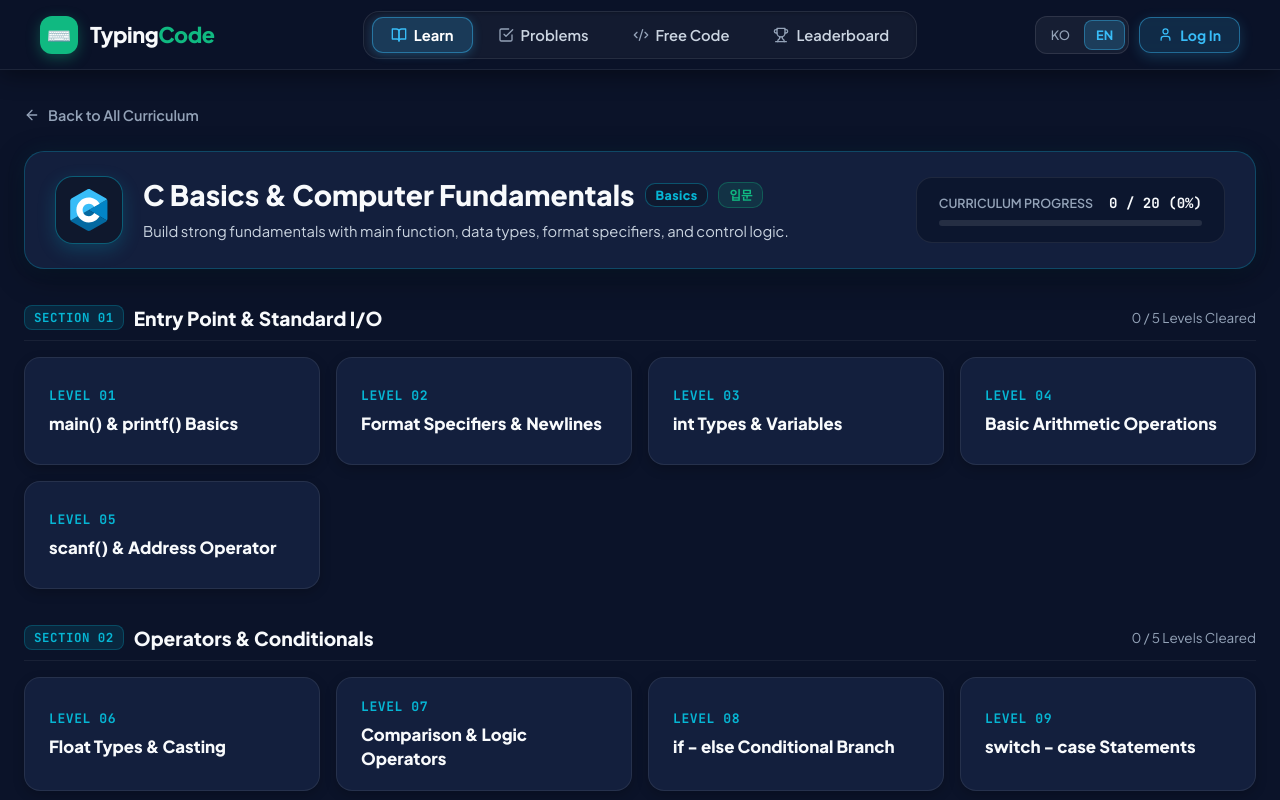
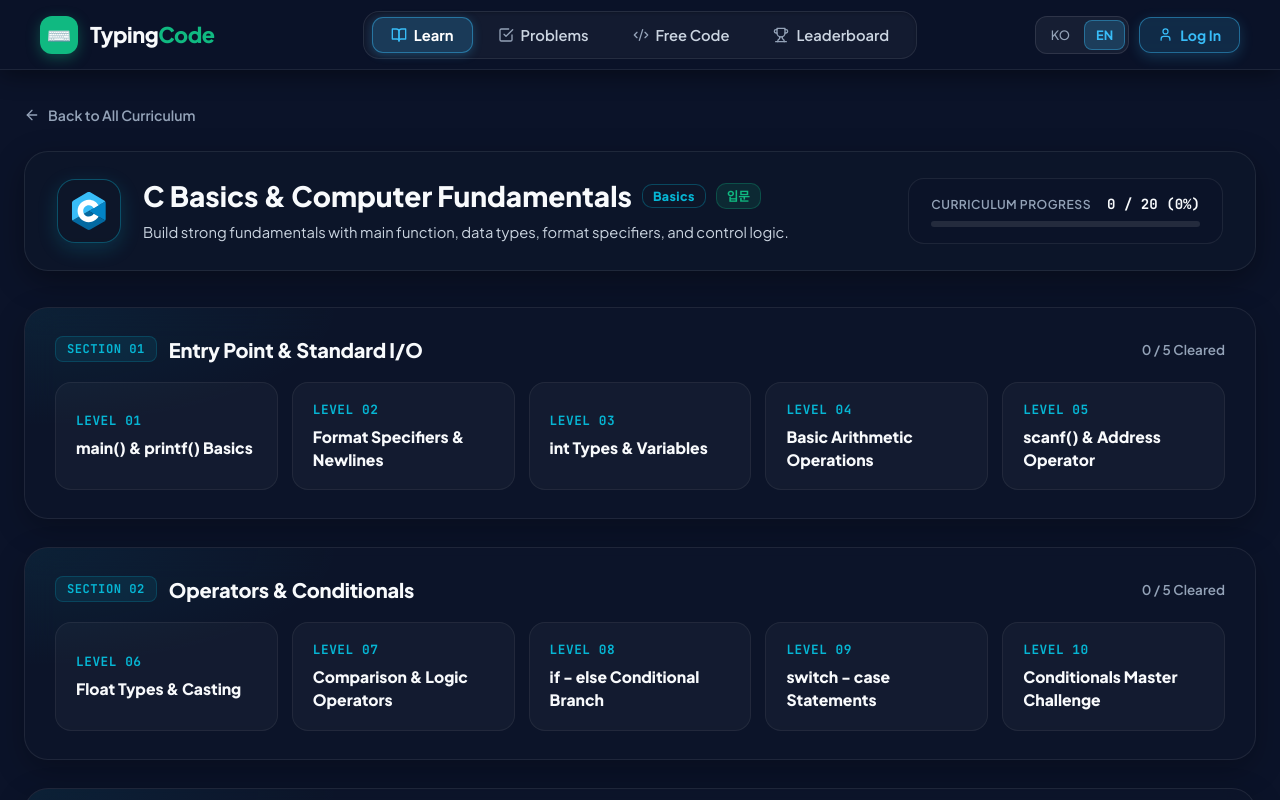
Before and after one commit to iurazilland/TypingCodeV2, a Next.js app: page /practice/c in a window 1280 px wide. Shown: the top 800 px of the page. Built offline with nearby package versions, Linux system fonts and the light colour scheme.

Commit message:
feat(levels): implement Concept 1 Bento Grid Chapter Cards layout with frosted glass containers, glowing accents, and minimal level cells

```diff
--- a/src/app/practice/[language]/page.tsx
+++ b/src/app/practice/[language]/page.tsx
@@ -113,7 +113,7 @@ export default function StageSelectPage({ params }: StageSelectPageProps) {
   const progressPercent = totalLevelsCount > 0 ? Math.min(100, Math.round((clearedCount / totalLevelsCount) * 100)) : 0;
 
   return (
-    <div style={{ maxWidth: '1320px', margin: '0 auto', padding: '36px 24px 100px' }}>
+    <div style={{ maxWidth: '1280px', margin: '0 auto', padding: '36px 24px 100px' }}>
       {/* Top Back Navigation Link (Left-aligned) */}
       <div style={{ marginBottom: '24px' }}>
         <Link
@@ -123,7 +123,7 @@ export default function StageSelectPage({ params }: StageSelectPageProps) {
             alignItems: 'center',
             gap: '8px',
             color: '#94a3b8',
-            fontSize: '0.9rem',
+            fontSize: '0.88rem',
             fontWeight: 600,
             transition: 'color 0.15s ease',
             textDecoration: 'none',
@@ -136,14 +136,15 @@ export default function StageSelectPage({ params }: StageSelectPageProps) {
         </Link>
       </div>
 
-      {/* Course Overview Banner with User Learning Progress Summary */}
+      {/* Course Overview Bento Pod with Learning Progress */}
       <div
         style={{
-          padding: '24px 30px',
-          borderRadius: '20px',
-          background: 'var(--bg-surface, #1e293b)',
-          border: `1.5px solid ${matchedTrack.color}45`,
-          boxShadow: `0 8px 30px rgba(0, 0, 0, 0.35), 0 0 20px ${matchedTrack.color}15`,
+          padding: '26px 32px',
+          borderRadius: '24px',
+          background: 'rgba(15, 23, 42, 0.65)',
+          border: '1px solid rgba(255, 255, 255, 0.08)',
+          backdropFilter: 'blur(16px)',
+          boxShadow: '0 10px 30px rgba(0, 0, 0, 0.35)',
           marginBottom: '36px',
           display: 'flex',
           justifyContent: 'space-between',
@@ -152,28 +153,28 @@ export default function StageSelectPage({ params }: StageSelectPageProps) {
           gap: '24px',
         }}
       >
-        {/* Left: Course Info */}
-        <div style={{ display: 'flex', alignItems: 'center', gap: '20px', flex: 1, minWidth: 0 }}>
+        {/* Left: Language Icon + Title + Description */}
+        <div style={{ display: 'flex', alignItems: 'center', gap: '22px', flex: 1, minWidth: '300px' }}>
           <div
             style={{
-              width: '68px',
-              height: '68px',
+              width: '64px',
+              height: '64px',
               borderRadius: '18px',
               background: 'rgba(15, 23, 42, 0.8)',
-              border: `1.5px solid ${matchedTrack.color}70`,
+              border: `1.5px solid ${matchedTrack.color}60`,
               display: 'flex',
               alignItems: 'center',
               justifyContent: 'center',
-              boxShadow: `0 6px 18px ${matchedTrack.color}35`,
+              boxShadow: `0 6px 20px ${matchedTrack.color}30`,
               flexShrink: 0,
             }}
           >
-            <LanguageIcon language={matchedTrack.id} size={42} />
+            <LanguageIcon language={matchedTrack.id} size={38} />
           </div>
 
           <div style={{ flex: 1, minWidth: 0 }}>
             <div style={{ display: 'flex', alignItems: 'center', gap: '10px', marginBottom: '8px', flexWrap: 'wrap' }}>
-              <h1 style={{ fontSize: 'clamp(1.35rem, 2.2vw, 1.85rem)', fontWeight: 800, color: '#f8fafc', margin: 0 }}>
+              <h1 style={{ fontSize: 'clamp(1.3rem, 2.2vw, 1.75rem)', fontWeight: 800, color: '#f8fafc', margin: 0 }}>
                 {isEn ? matchedModule.title_en : matchedModule.title_ko}
               </h1>
               <span
@@ -182,7 +183,7 @@ export default function StageSelectPage({ params }: StageSelectPageProps) {
                   borderRadius: '10px',
                   background: 'rgba(15, 23, 42, 0.7)',
                   color: matchedTrack.color,
-                  border: `1px solid ${matchedTrack.color}60`,
+                  border: `1px solid ${matchedTrack.color}50`,
                   fontSize: '0.78rem',
                   fontWeight: 800,
                   letterSpacing: '0.03em',
@@ -196,7 +197,7 @@ export default function StageSelectPage({ params }: StageSelectPageProps) {
                   borderRadius: '10px',
                   background: `${matchedModule.difficultyColor || '#10b981'}20`,
                   color: matchedModule.difficultyColor || '#10b981',
-                  border: `1px solid ${matchedModule.difficultyColor || '#10b981'}50`,
+                  border: `1px solid ${matchedModule.difficultyColor || '#10b981'}45`,
                   fontSize: '0.78rem',
                   fontWeight: 800,
                 }}
@@ -216,13 +217,10 @@ export default function StageSelectPage({ params }: StageSelectPageProps) {
           </div>
         </div>
 
-        {/* Right: User Learning Progress (Progress bar only) */}
+        {/* Right: Progress Meter */}
         <div
           style={{
-            display: 'flex',
-            flexDirection: 'column',
-            justifyContent: 'center',
-            background: 'rgba(11, 19, 41, 0.7)',
+            background: 'rgba(11, 19, 41, 0.65)',
             padding: '16px 22px',
             borderRadius: '16px',
             border: '1px solid rgba(255, 255, 255, 0.08)',
@@ -231,20 +229,19 @@ export default function StageSelectPage({ params }: StageSelectPageProps) {
           }}
         >
           <div style={{ display: 'flex', alignItems: 'center', justifyContent: 'space-between', gap: '16px', marginBottom: '8px' }}>
-            <span style={{ fontSize: '0.78rem', color: '#94a3b8', fontWeight: 600 }}>
+            <span style={{ fontSize: '0.76rem', color: '#94a3b8', fontWeight: 600, letterSpacing: '0.04em' }}>
               {isEn ? 'CURRICULUM PROGRESS' : '학습 달성률'}
             </span>
             <span style={{ fontSize: '0.88rem', color: '#f8fafc', fontWeight: 800, fontFamily: 'var(--font-mono)' }}>
               {clearedCount} / {totalLevelsCount} ({progressPercent}%)
             </span>
           </div>
-          {/* Progress Bar */}
           <div style={{ width: '100%', height: '6px', background: 'rgba(255, 255, 255, 0.1)', borderRadius: '4px', overflow: 'hidden' }}>
             <div
               style={{
                 width: `${progressPercent}%`,
                 height: '100%',
-                background: progressPercent === 100 ? '#10b981' : matchedTrack.color,
+                background: progressPercent === 100 ? '#10b981' : `linear-gradient(90deg, ${matchedTrack.color}, #10b981)`,
                 borderRadius: '4px',
                 transition: 'width 0.3s ease',
               }}
@@ -253,68 +250,95 @@ export default function StageSelectPage({ params }: StageSelectPageProps) {
         </div>
       </div>
 
-      {/* Sections and Level Cards Grid */}
-      <div style={{ display: 'flex', flexDirection: 'column', gap: '36px' }}>
+      {/* Bento Grid Chapter Containers (Apple / Linear Bento Style) */}
+      <div style={{ display: 'flex', flexDirection: 'column', gap: '28px' }}>
         {sections.map((section) => {
           const sectionClearedCount = section.levels.filter((l) => userProgress.clearedLevels.has(l.levelNumber)).length;
           const isSectionComplete = sectionClearedCount === section.levels.length && section.levels.length > 0;
 
           return (
-            <div key={section.id}>
-              {/* Section Header */}
+            <div
+              key={section.id}
+              style={{
+                borderRadius: '24px',
+                background: 'rgba(15, 23, 42, 0.55)',
+                border: '1px solid rgba(255, 255, 255, 0.08)',
+                backdropFilter: 'blur(16px)',
+                padding: '28px 30px',
+                boxShadow: '0 10px 30px rgba(0, 0, 0, 0.25)',
+                position: 'relative',
+                overflow: 'hidden',
+              }}
+            >
+              {/* Subtle decorative glow from top-left */}
+              <div
+                style={{
+                  position: 'absolute',
+                  top: 0,
+                  left: 0,
+                  width: '320px',
+                  height: '120px',
+                  background: `radial-gradient(ellipse at top left, ${matchedTrack.color}15, transparent 70%)`,
+                  pointerEvents: 'none',
+                }}
+              />
+
+              {/* Section Header Row */}
               <div
                 style={{
                   display: 'flex',
                   alignItems: 'center',
                   justifyContent: 'space-between',
-                  marginBottom: '16px',
+                  marginBottom: '20px',
                   flexWrap: 'wrap',
-                  gap: '10px',
-                  paddingBottom: '10px',
-                  borderBottom: '1px solid rgba(255, 255, 255, 0.06)',
+                  gap: '12px',
+                  position: 'relative',
+                  zIndex: 1,
                 }}
               >
-                <div style={{ display: 'flex', alignItems: 'center', gap: '10px' }}>
+                <div style={{ display: 'flex', alignItems: 'center', gap: '12px' }}>
                   <span
                     style={{
-                      padding: '3px 9px',
+                      padding: '4px 11px',
                       borderRadius: '8px',
-                      background: isSectionComplete ? 'rgba(16, 185, 129, 0.18)' : `${matchedTrack.color}20`,
+                      background: isSectionComplete ? 'rgba(16, 185, 129, 0.16)' : `${matchedTrack.color}18`,
                       color: isSectionComplete ? '#34d399' : matchedTrack.color,
-                      border: `1px solid ${isSectionComplete ? 'rgba(16, 185, 129, 0.4)' : matchedTrack.color + '40'}`,
+                      border: `1px solid ${isSectionComplete ? 'rgba(16, 185, 129, 0.35)' : matchedTrack.color + '35'}`,
                       fontFamily: 'var(--font-mono)',
-                      fontSize: '0.78rem',
+                      fontSize: '0.76rem',
                       fontWeight: 800,
                       letterSpacing: '0.04em',
                     }}
                   >
                     SECTION 0{section.sectionNumber}
                   </span>
-                  <h2 style={{ fontSize: '1.2rem', fontWeight: 800, color: '#f8fafc', margin: 0 }}>
+                  <h2 style={{ fontSize: '1.25rem', fontWeight: 800, color: '#f8fafc', margin: 0, letterSpacing: '-0.01em' }}>
                     {isEn ? section.title_en : section.title_ko}
                   </h2>
                 </div>
 
-                <div style={{ display: 'flex', alignItems: 'center', gap: '6px', fontSize: '0.84rem', color: '#94a3b8' }}>
+                <div style={{ display: 'flex', alignItems: 'center', gap: '6px', fontSize: '0.84rem' }}>
                   {isSectionComplete ? (
-                    <span style={{ color: '#34d399', fontWeight: 700, display: 'inline-flex', alignItems: 'center', gap: '4px' }}>
-                      <CheckCircle2 size={14} />
-                      {isEn ? 'Section Complete' : '섹션 전체 완료'}
+                    <span style={{ color: '#34d399', fontWeight: 700, display: 'inline-flex', alignItems: 'center', gap: '5px' }}>
+                      <CheckCircle2 size={15} />
+                      <span>{isEn ? 'Section Cleared' : '섹션 전체 완료'}</span>
                     </span>
                   ) : (
-                    <span>
-                      {sectionClearedCount} / {section.levels.length} {isEn ? 'Levels Cleared' : '레벨 완료'}
+                    <span style={{ color: '#94a3b8', fontWeight: 600 }}>
+                      {sectionClearedCount} / {section.levels.length} {isEn ? 'Cleared' : '완료'}
                     </span>
                   )}
                 </div>
               </div>
 
-              {/* Ultra-Simple Level Cards Grid: Only Level & Title */}
+              {/* Level Cells Grid nested cleanly inside Bento Box */}
               <div
                 style={{
                   display: 'grid',
-                  gridTemplateColumns: 'repeat(auto-fill, minmax(280px, 1fr))',
-                  gap: '16px',
+                  gridTemplateColumns: 'repeat(auto-fill, minmax(220px, 1fr))',
+                  gap: '14px',
+                  position: 'relative',
+                  zIndex: 1,
                 }}
               >
                 {section.levels.map((level) => {
@@ -331,34 +355,34 @@ export default function StageSelectPage({ params }: StageSelectPageProps) {
                         display: 'flex',
                         flexDirection: 'column',
                         justifyContent: 'center',
-                        minHeight: '108px',
-                        padding: '20px 24px',
+                        minHeight: '106px',
+                        padding: '18px 20px',
                         borderRadius: '16px',
                         textDecoration: 'none',
-                        background: isCleared
-                          ? 'rgba(16, 185, 129, 0.05)'
-                          : 'var(--bg-surface, #1e293b)',
+                        background: isHovered
+                          ? 'rgba(255, 255, 255, 0.07)'
+                          : isCleared
+                          ? 'rgba(16, 185, 129, 0.04)'
+                          : 'rgba(255, 255, 255, 0.03)',
                         border: isHovered
                           ? `1.5px solid ${matchedTrack.color}`
                           : isCleared
-                          ? '1px solid rgba(16, 185, 129, 0.35)'
-                          : '1px solid rgba(255, 255, 255, 0.08)',
+                          ? '1px solid rgba(16, 185, 129, 0.28)'
+                          : '1px solid rgba(255, 255, 255, 0.06)',
                         boxShadow: isHovered
-                          ? `0 10px 24px rgba(0, 0, 0, 0.45), 0 0 16px ${matchedTrack.color}35`
-                          : isCleared
-                          ? '0 4px 14px rgba(16, 185, 129, 0.12)'
-                          : '0 4px 12px rgba(0, 0, 0, 0.2)',
+                          ? `0 10px 24px rgba(0, 0, 0, 0.4), 0 0 16px ${matchedTrack.color}30`
+                          : 'none',
                         transform: isHovered ? 'translateY(-3px)' : 'translateY(0)',
                         cursor: 'pointer',
                         transition: 'all 0.2s cubic-bezier(0.4, 0, 0.2, 1)',
                       }}
                     >
-                      {/* Top Row: Level Number + Optional Clear Checkmark */}
+                      {/* Level Number + Checkmark */}
                       <div style={{ display: 'flex', justifyContent: 'space-between', alignItems: 'center', marginBottom: '8px' }}>
                         <span
                           style={{
                             fontFamily: 'var(--font-mono)',
-                            fontSize: '0.82rem',
+                            fontSize: '0.8rem',
                             fontWeight: 800,
                             color: isCleared ? '#34d399' : matchedTrack.color,
                             letterSpacing: '0.04em',
@@ -368,18 +392,8 @@ export default function StageSelectPage({ params }: StageSelectPageProps) {
                         </span>
 
                         {isCleared && (
-                          <span
-                            style={{
-                              display: 'inline-flex',
-                              alignItems: 'center',
-                              gap: '4px',
-                              color: '#34d399',
-                              fontSize: '0.74rem',
-                              fontWeight: 800,
-                            }}
-                          >
-                            <CheckCircle2 size={13} />
-                            <span>{isEn ? 'Cleared' : '완료'}</span>
+                          <span style={{ color: '#34d399', display: 'inline-flex', alignItems: 'center' }}>
+                            <CheckCircle2 size={14} />
                           </span>
                         )}
                       </div>
@@ -387,10 +401,10 @@ export default function StageSelectPage({ params }: StageSelectPageProps) {
                       {/* Level Title Only */}
                       <h3
                         style={{
-                          fontSize: '1.05rem',
+                          fontSize: '0.98rem',
                           fontWeight: 800,
                           color: '#f8fafc',
-                          lineHeight: 1.4,
+                          lineHeight: 1.45,
                           margin: 0,
                           wordBreak: 'keep-all',
                         }}
```
